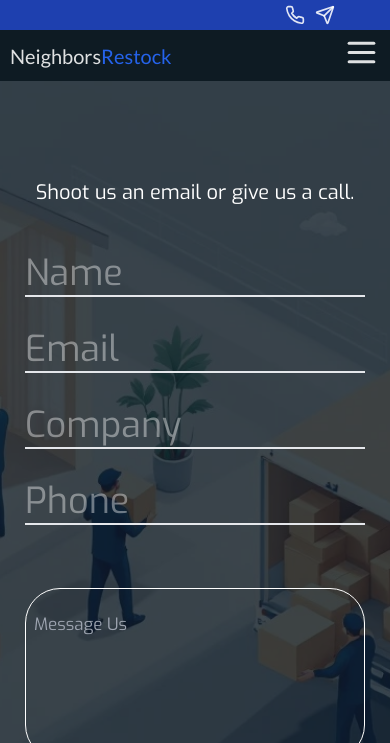
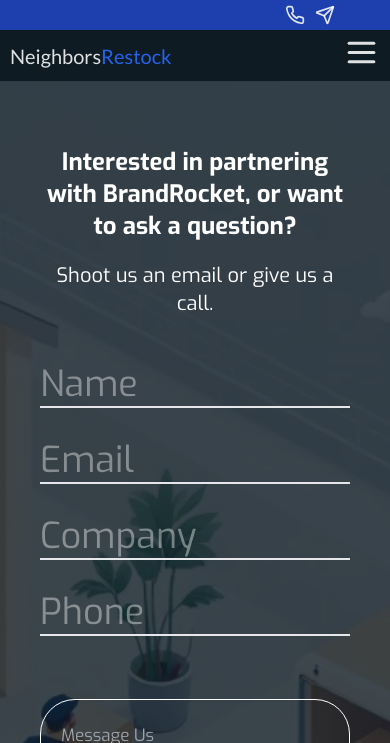
Before and after one commit to NeighborsRestock/neighbors-restock, a React (Vite) app: page /neighbors-restock/contact in a window 390 px wide. Shown: the top 743 px of the page. Built offline with nearby package versions, Linux system fonts and the light colour scheme.

Commit message:
Mobile responsive

```diff
--- a/src/components/Footer/Footer.tsx
+++ b/src/components/Footer/Footer.tsx
@@ -4,7 +4,7 @@
 
 export const Footer = () => {
   return (
-    <footer className="[&>*:not(:nth-last-child(-n+2))]:mb-[30px] w-screen h-[80vh] px-[25px] bg-[#0e1b23] relative self-end flex flex-col items-center justify-start overflow-hidden">
+    <footer className="[&>*:not(:nth-last-child(-n+2))]:mb-[30px] w-screen h-[630px] px-[25px] bg-[#0e1b23] relative flex flex-col items-center justify-start overflow-hidden">
       <div className="border-b-[0.5px] mt-[120px] mb-[40px] w-[500px] text-center">
         <p className="font-lato text-[30px] font-[500]">GET IN TOUCH</p>
       </div>
--- a/src/components/ParallaxHero/ParallexHero.tsx
+++ b/src/components/ParallaxHero/ParallexHero.tsx
@@ -28,7 +28,7 @@
   }, []);
 
   return (
-    <section className={`relative h-[95vh] overflow-hidden ${className}`}>
+    <section className={`relative min-h-[95vh] overflow-hidden ${className ?? ''}`}>
       <div
         className="absolute inset-0 bg-cover bg-center"
         style={{
--- a/src/pages/Contact.tsx
+++ b/src/pages/Contact.tsx
@@ -9,8 +9,7 @@
 export const Contact = () => {
   const [value, setValue] = useState("");
   const [isSubmitActive, setIsSubmitActive] = useState(false);
-  const deviceWidth = useDeviceSize()
-  const isDesktop = deviceWidth === 'desktop'
+  const isMobile = useDeviceSize() === 'mobile';
 
   const handleChange = (e: React.ChangeEvent<HTMLTextAreaElement>) => {
     setValue(e.target.value);
@@ -24,37 +23,35 @@
   return (
     <main className="min-h-screen">
       <ParallaxHero>
-        <section className="h-auto flex flex-col size-full font-sans tablet:px-[25px] px-[100px] pb-[150px] pt-[75px]">
+        <section className="flex flex-col size-full font-sans px-[100px] pb-[150px] pt-[75px] tablet:pt-[20px] mobile:pt-[15px] mobile:px-[40px]">
           <section className="text-center py-[50px]">
-            {isDesktop && <h1 className="text-4xl font-exo pb-[20px] font-semibold">
-              {CONTACT_US_TITLE}
-            </h1>}
+            {(
+              <h1 className="text-4xl tablet:text-2xl font-exo pb-[20px] font-semibold">
+                {CONTACT_US_TITLE}
+              </h1>
+            )}
             <h4 className="font-exo text-xl">{CONTACT_US_SUBTEXT}</h4>
           </section>
           <section className="size-full">
             <form
               action=""
-              className="size-full tablet:flex-col flex *:flex-1 gap-[7vw] justify-between items-center"
+              className="size-full flex *:flex-1 gap-[7vw] tablet:flex-col justify-between items-center"
             >
-              <section className="*:mb-[20px] tablet:w-full h-full flex flex-col justify-evenly">
+              <section className="*:mb-[20px] tablet:w-full  h-full flex flex-col justify-evenly">
                 <FloatingLabelInput id={"Name"} label={"Name"} />
-                <FloatingLabelInput
-                  id={"Email"}
-                  type="email"
-                  label={"Email"}
-                />
+                <FloatingLabelInput id={"Email"} type="email" label={"Email"} />
                 <FloatingLabelInput id={"Company"} label={"Company"} />
                 <FloatingLabelInput id={"Phone"} type="tel" label={"Phone"} />
               </section>
-              <section className="text-2xl tablet:text-[17px] tablet:size-full border-white border-[1px] border-solid font-exo h-full flex rounded-[35px] overflow-hidden">
+              <section className="text-2xl tablet:text-[17px] tablet:w-full border-white border-[1px] border-solid font-exo h-full flex rounded-[35px] overflow-hidden">
                 <textarea
                   onChange={handleChange}
+                  className="size-full focus:outline-none tablet:h-[500px] resize-none bg-transparent p-5"
+                  name="Message"
                   value={value}
-                  name="Message"
-                  className="w-full h-full focus:outline-none resize-none bg-transparent tablet:px-2 p-5"
                   placeholder="Message Us"
                 />
-                <div className="h-full min-h-[170px] self-center w-[50px] tablet:w-[35px] relative">
+                <div className="h-full min-h-[170px] self-center w-[50px] relative">
                   <button
                     className={cn(`${isSubmitActive ? "bg-green-500 left-0 rounded-l-[500%]" : "left-[100%]"}
                     transition-transform transition-all px-[2px] duration-300 ease-in-out
```
